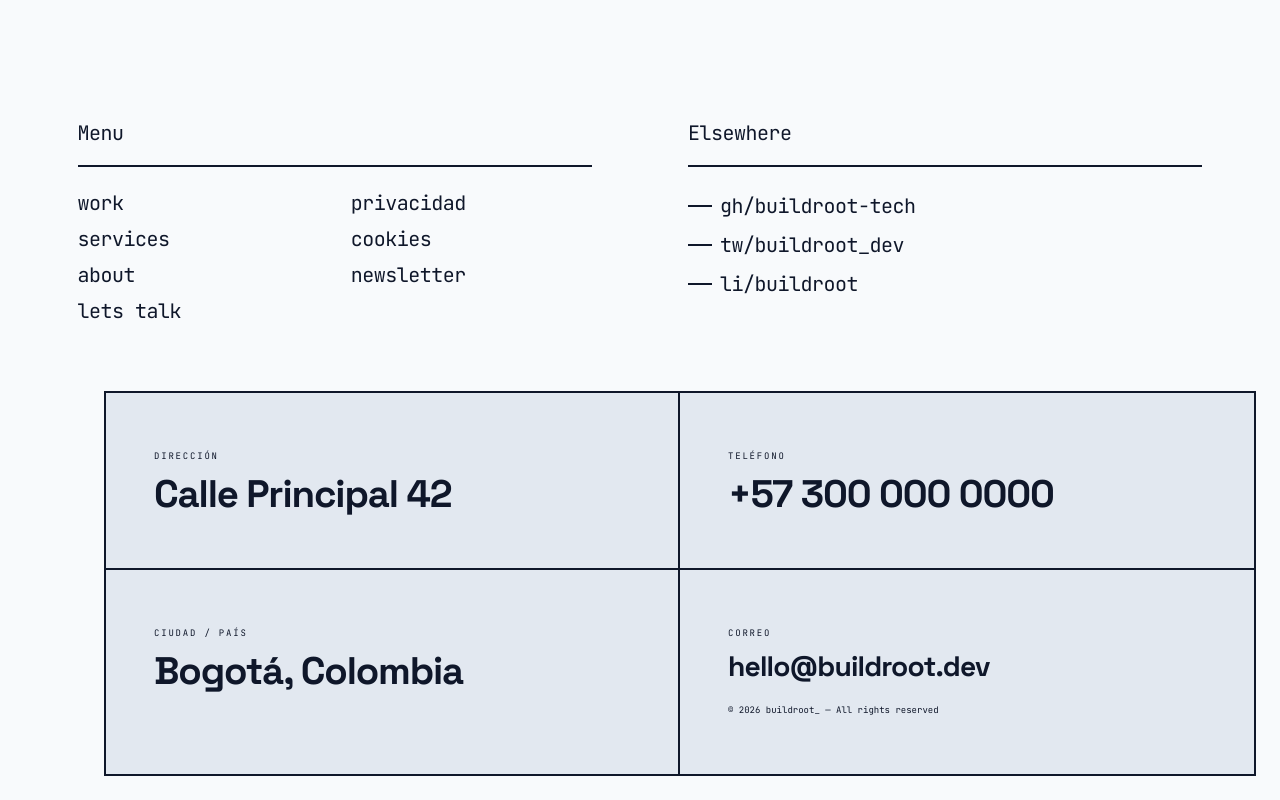
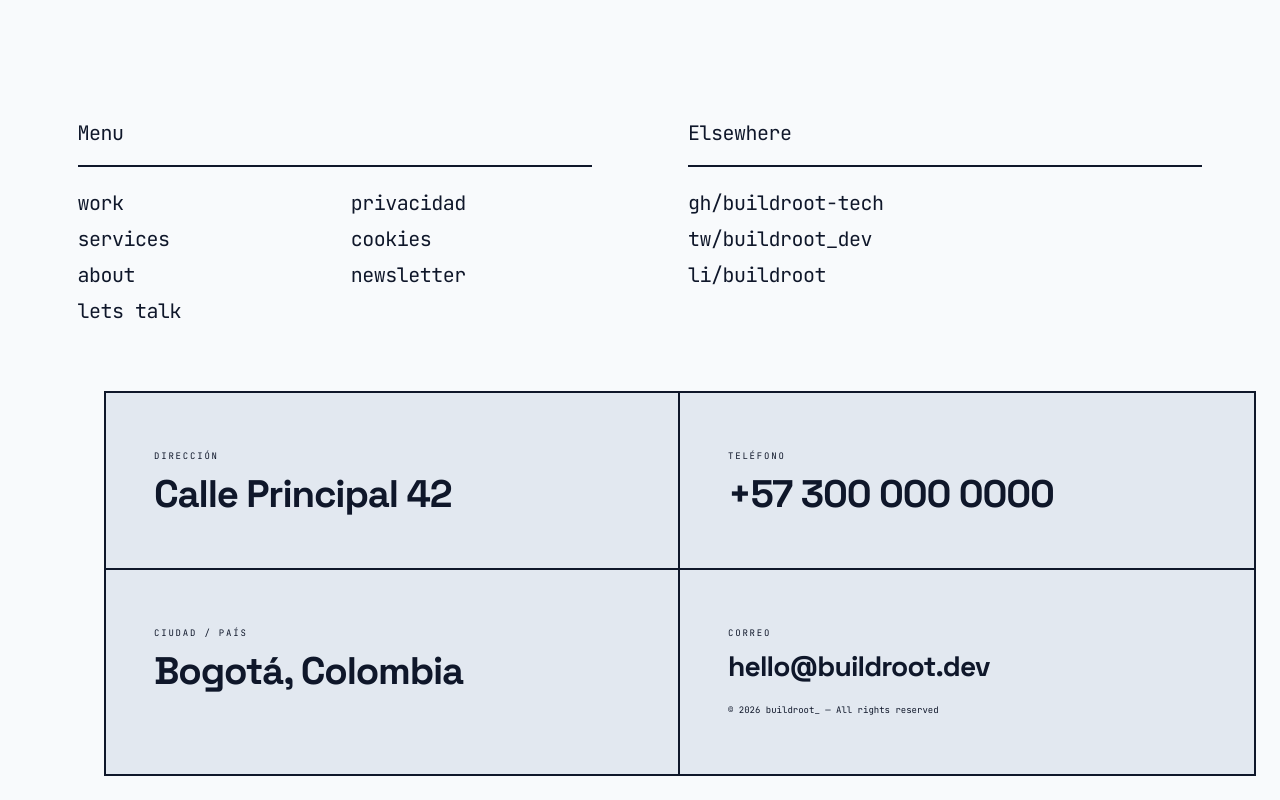
Before and after one commit to buildroot-tech/front-buildroot, a Next.js app: page / in a window 1280 px wide. Shown: the part 4684-5484 px from the top of the page. Built offline with nearby package versions, Linux system fonts and the light colour scheme.

Commit message:
style(footer): remove decorative dash from social links

```diff
--- a/components/layout/Footer.tsx
+++ b/components/layout/Footer.tsx
@@ -143,10 +143,6 @@ export function Footer(): React.ReactElement {
                         )}
                         aria-label={`Visita buildroot en ${link.label}`}
                       >
-                        <span
-                          className="block h-[2px] bg-current transition-all duration-300 w-6 group-hover:w-12"
-                          aria-hidden="true"
-                        />
                         {link.label}
                       </a>
                     </motion.div>
```
